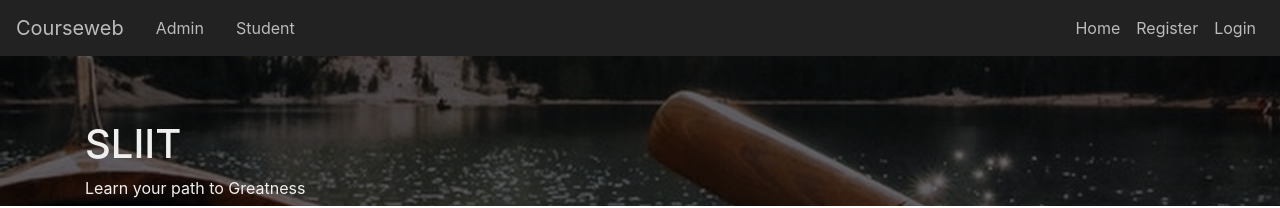
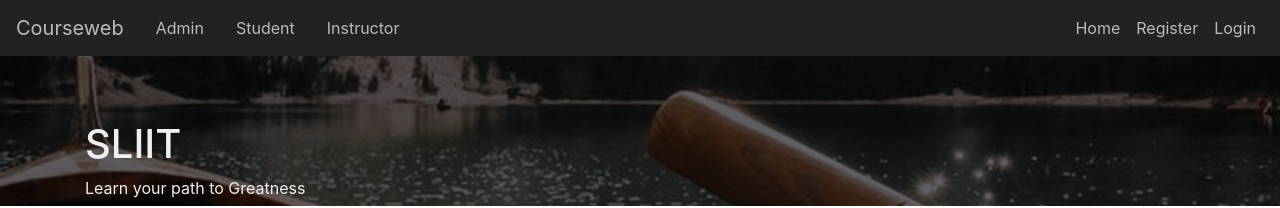
Before and after one commit to isurutp/AF_CourseWeb, a React (Create React App) app in the folder af_project_courseweb_frontend/: page /admin in a window 1280 px wide. Shown: the top 208 px of the page. Built offline with nearby package versions, Linux system fonts and the light colour scheme.

Commit message:
Signed-off-by: abhishek-kumar98 <abhishekkumar.best@gmail.com>

```diff
--- a/af_project_courseweb_frontend/src/App.js
+++ b/af_project_courseweb_frontend/src/App.js
@@ -5,6 +5,8 @@ import RegisterComponent from "./Components/Register_Component" ;
 import HomeComponent from "./Components/Home_Component" ;
 import StudentProfile from "./Components/Student_Profile_Component" ;
 import Admin_profile from "./Components/Admin/Admin_profile_component";
+import Instructor_profile from "./Components/Instructor/Instructor_Profile_Component";
+
 
 import { Layout } from './styles/Layout';
 import { NavigationBar } from './styles/NavigationBar';
@@ -24,6 +26,7 @@ class App extends Component {
                 <Route path="/login" component={LoginComponent}/>
                 <Route path="/student_profile" component={StudentProfile}/>
                 <Route path="/admin_profile" component={Admin_profile}/>
+                <Route path="/instructor_profile" component={Instructor_profile}/>
               </Switch>
             </Layout>
           </Router>
--- a/af_project_courseweb_frontend/src/Components/Admin/admin/addAdmin.js
+++ b/af_project_courseweb_frontend/src/Components/Admin/admin/addAdmin.js
@@ -78,7 +78,7 @@ export default class AddAdmin extends Component{
                 admin_password_error:''
             });
 
-            this.props.history.push('/admin_profile');
+           // this.props.history.push('/admin_profile');
           }
     }
 
--- a/af_project_courseweb_frontend/src/styles/NavigationBar.js
+++ b/af_project_courseweb_frontend/src/styles/NavigationBar.js
@@ -31,6 +31,11 @@ export const NavigationBar = () => (
                     <Link to="/student_profile">Student</Link>
                 </Nav.Link>
             </Nav.Item>
+            <Nav.Item>
+                <Nav.Link>
+                    <Link to="/instructor_profile">Instructor</Link>
+                </Nav.Link>
+            </Nav.Item>
             <Navbar.Toggle aria-controls="basic-navbar-nav" />
             <Navbar.Collapse id="basic-navbar-nav">
                 <Nav className="ml-auto">
```
